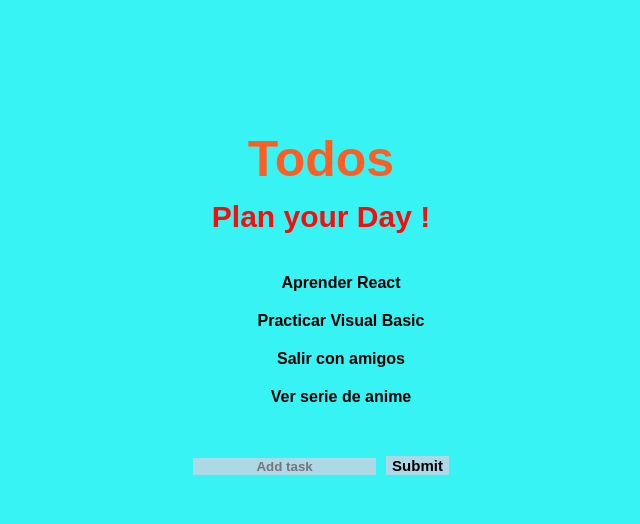
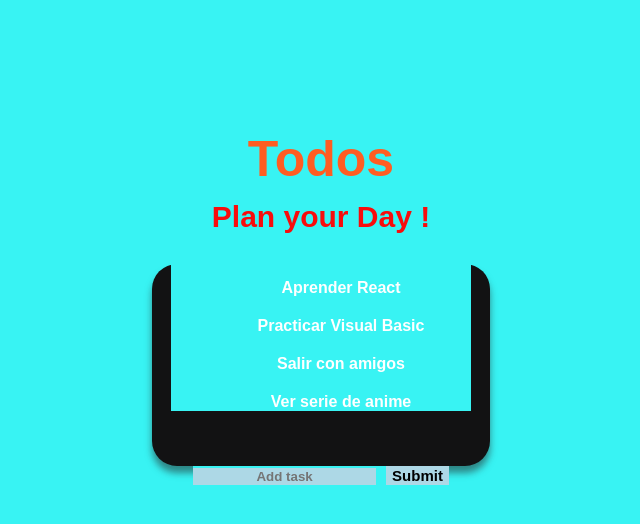
Before and after one commit to le4nnt0nn/first-react-project, a React (Create React App) app in the folder my-first-react/: page / in a window 1280 px wide. Shown: the top 524 px of the page, without its empty margins (319-959 px from the left). Built offline with nearby package versions, Linux system fonts and the light colour scheme; a web font is replaced by a local one.

Commit message:
app.css : added style for card

```diff
--- a/my-first-react/src/App.css
+++ b/my-first-react/src/App.css
@@ -37,6 +37,18 @@
   justify-content: center;
 }
 
+.card {
+  margin: 0 auto;
+  align-items: center;
+  width: 300px;
+  height: auto;
+  background: #121213;
+  color: #FFFFFF;
+  border-radius: 25px;
+  box-shadow: 0px 7px 7px rgba(36, 35, 35, 0.521);
+  padding: 5px 19px;
+}
+
 .todo-list {
   align-items: center;
   justify-content: center;
```
